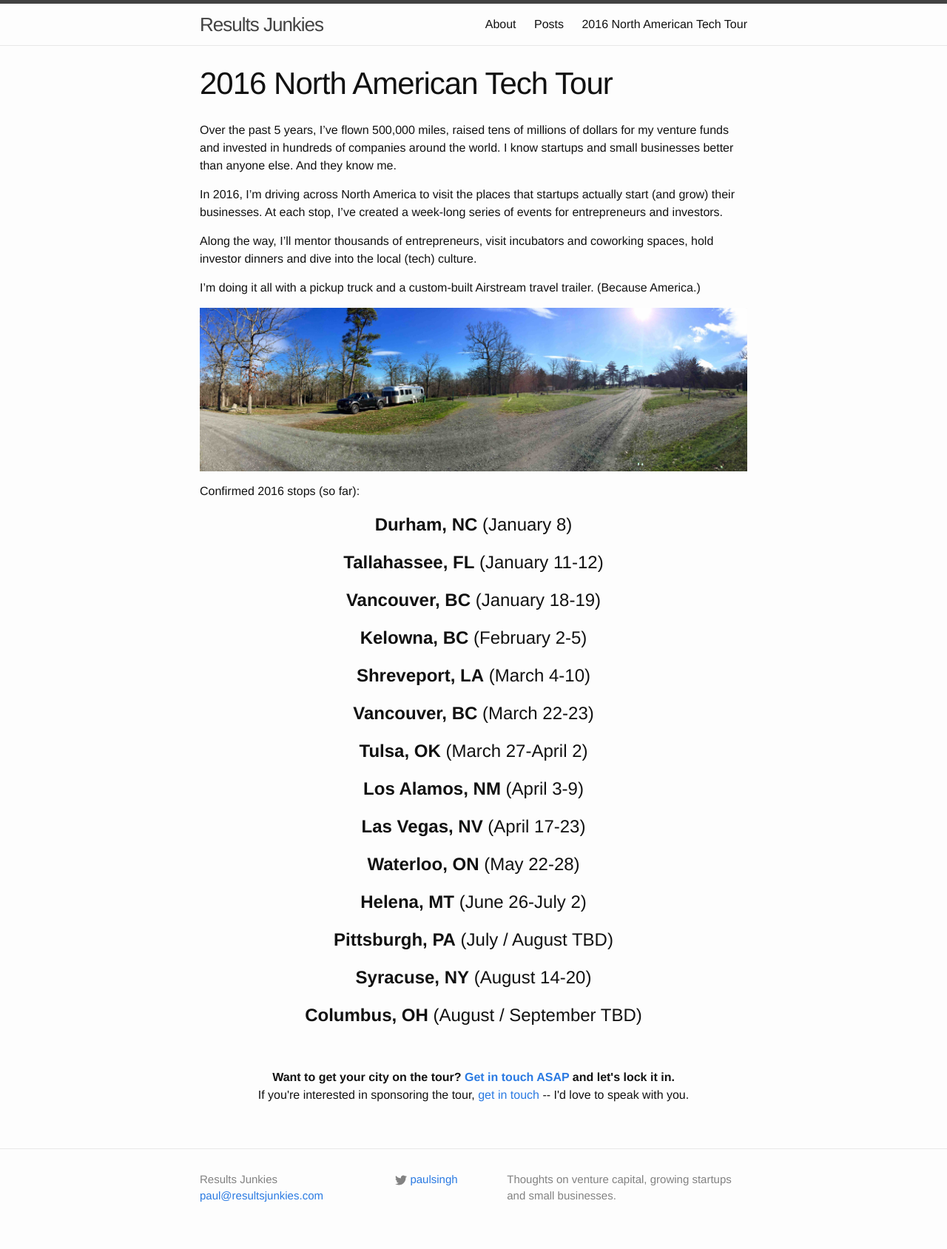
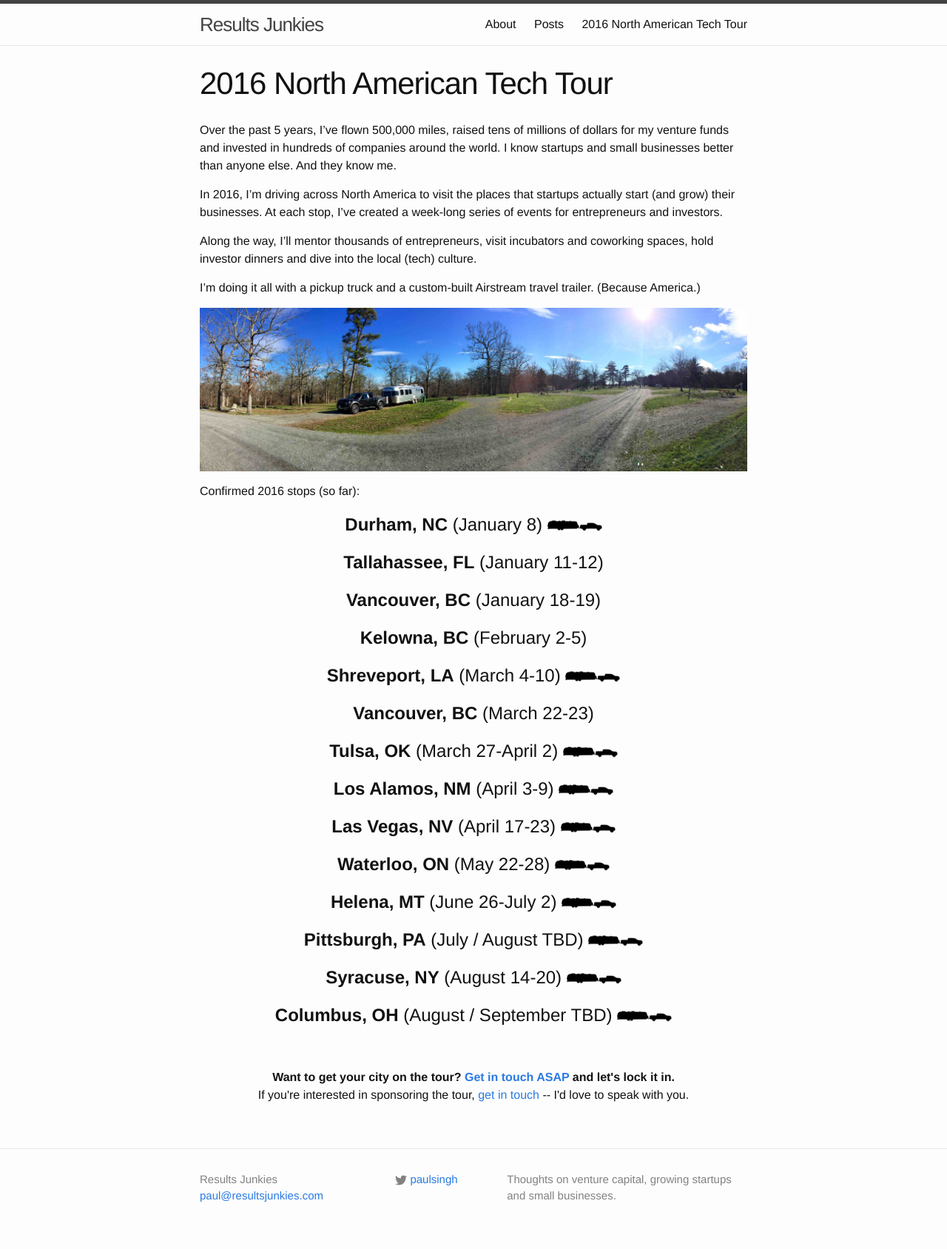
Before and after one commit to paulsingh/paulsingh.github.io, a Jekyll site: the page built from tech-tour.md, in a window 1280 px wide. Shown: the whole page at 74% size. Built offline with Jekyll 4.4.1, drawn with Linux system fonts in a browser that asks for light colours.

Commit message:
Adding tiny trailer icon.

```diff
--- a/_sass/_base.scss
+++ b/_sass/_base.scss
@@ -83,7 +83,10 @@ h1, h2, h3, h4, h5, h6 {
     font-weight: 300;
 }
 
-
+h1 img {
+	vertical-align: middle;
+	margin: 0;
+}
 
 /**
  * Links
--- a/tech-tour.md
+++ b/tech-tour.md
@@ -17,7 +17,7 @@ permalink: /tech-tour/
 
 <p >Confirmed 2016 stops (so far):</p>
 
-<h1 align="center"><strong>Durham, NC</strong> (January 8)</h1>
+<h1 align="center"><strong>Durham, NC</strong> (January 8) <img src="/assets/2016/01/rjtt_logo_small.png"></h1>
 
 <h1 align="center"><strong>Tallahassee, FL</strong> (January 11-12)</h1>
 
@@ -25,25 +25,25 @@ permalink: /tech-tour/
 
 <h1 align="center"><strong>Kelowna, BC</strong> (February 2-5)</h1>
 
-<h1 align="center"><strong>Shreveport, LA</strong> (March 4-10)</h1>
+<h1 align="center"><strong>Shreveport, LA</strong> (March 4-10) <img src="/assets/2016/01/rjtt_logo_small.png"></h1>
 
 <h1 align="center"><strong>Vancouver, BC</strong> (March 22-23)</h1>
 
-<h1 align="center"><strong>Tulsa, OK</strong> (March 27-April 2)</h1>
+<h1 align="center"><strong>Tulsa, OK</strong> (March 27-April 2) <img src="/assets/2016/01/rjtt_logo_small.png"></h1>
 
-<h1 align="center"><strong>Los Alamos, NM</strong> (April 3-9)</h1>
+<h1 align="center"><strong>Los Alamos, NM</strong> (April 3-9) <img src="/assets/2016/01/rjtt_logo_small.png"></h1>
 
-<h1 align="center"><strong>Las Vegas, NV</strong> (April 17-23)</h1>
+<h1 align="center"><strong>Las Vegas, NV</strong> (April 17-23) <img src="/assets/2016/01/rjtt_logo_small.png"></h1>
 
-<h1 align="center"><strong>Waterloo, ON</strong> (May 22-28)</h1>
+<h1 align="center"><strong>Waterloo, ON</strong> (May 22-28) <img src="/assets/2016/01/rjtt_logo_small.png"></h1>
 
-<h1 align="center"><strong>Helena, MT</strong> (June 26-July 2)</h1>
+<h1 align="center"><strong>Helena, MT</strong> (June 26-July 2) <img src="/assets/2016/01/rjtt_logo_small.png"></h1>
 
-<h1 align="center"><strong>Pittsburgh, PA</strong> (July / August TBD)</h1>
+<h1 align="center"><strong>Pittsburgh, PA</strong> (July / August TBD) <img src="/assets/2016/01/rjtt_logo_small.png"></h1>
 
-<h1 align="center"><strong>Syracuse, NY</strong> (August 14-20)</h1>
+<h1 align="center"><strong>Syracuse, NY</strong> (August 14-20) <img src="/assets/2016/01/rjtt_logo_small.png"></h1>
 
-<h1 align="center"><strong>Columbus, OH</strong> (August / September TBD)</h1>
+<h1 align="center"><strong>Columbus, OH</strong> (August / September TBD) <img src="/assets/2016/01/rjtt_logo_small.png"></h1>
 
 <br>
 <p align="center"><strong>Want to get your city on the tour? <a href="https://docs.google.com/a/resultsjunkies.com/forms/d/1EJSeTDTLN_SmPEQ1olljl6Oi-OrMoFgvQTVtgopbaiA/viewform">Get in touch ASAP</a> and let's lock it in.</strong><br> If you're interested in sponsoring the tour, <a href="mailto:paul@resultsjunkies.com">get in touch</a> -- I'd love to speak with you.</p>
```
Also changed, not shown: assets/2016/01/rjtt_logo_small.png (added).
